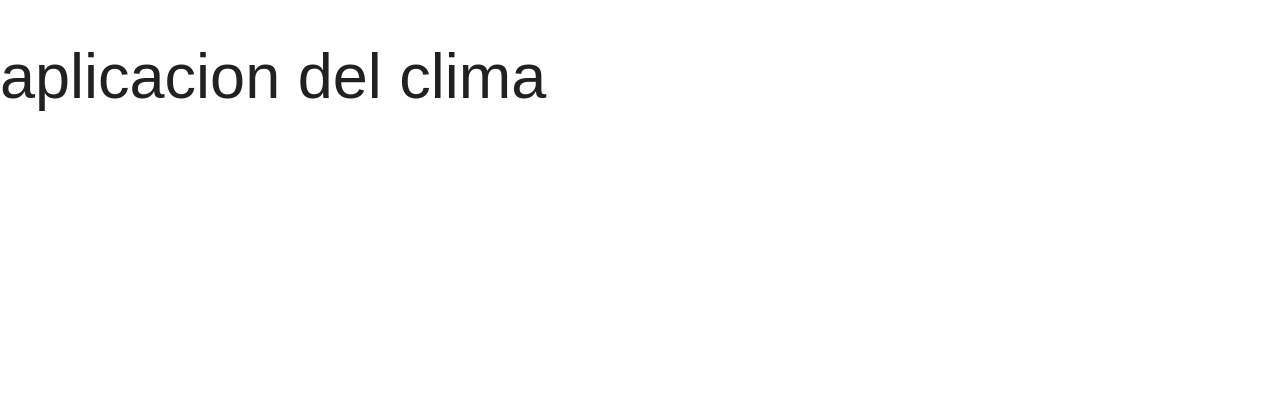
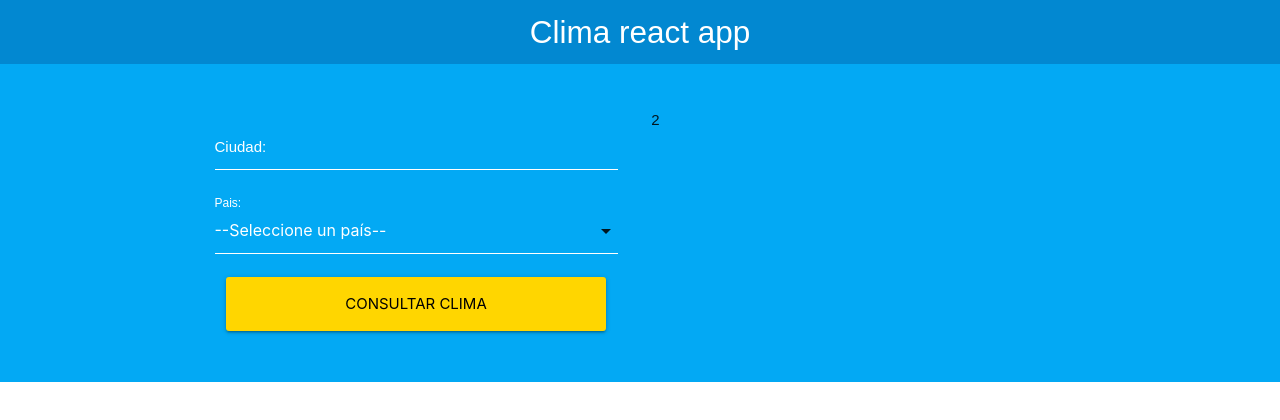
Before and after one commit to Velfin-Velasquez/clima, a React (Create React App) app: page / in a window 1280 px wide. Shown: the top 420 px of the page. Built offline with nearby package versions, Linux system fonts and the light colour scheme.

Commit message:
se creo formulario y se valido el mismo

```diff
--- a/src/App.js
+++ b/src/App.js
@@ -1,9 +1,21 @@
-import React from 'react'
+import React, { Fragment } from "react";
+import { Formulario } from "./components/Formulario";
+import { Header } from "./components/Header";
 
 export const App = () => {
   return (
-    <div>
-      <h1>aplicacion del clima</h1>
-    </div>
-  )
-}
+    <Fragment>
+      <Header titulo="Clima react app" />
+      <div className="contenedor-form">
+        <div className="container">
+          <div className="row">
+            <div className="col m6 s12">
+              <Formulario />
+            </div>
+            <div className="col m6 s12">2</div>
+          </div>
+        </div>
+      </div>
+    </Fragment>
+  );
+};
--- /dev/null
+++ b/src/components/Formulario.js
@@ -0,0 +1,77 @@
+import React, { useState } from "react";
+
+export const Formulario = () => {
+  //state de formulario
+  const [busqueda, guardarBusqueda] = useState({
+    ciudad: "",
+    pais: "",
+  });
+
+  //state de error
+  const [error, guardarError] = useState(false);
+
+  //extraer variables del formulario
+  const { ciudad, pais } = busqueda;
+
+  //funcion que actualiza los datos
+  const handleChange = (e) => {
+    guardarBusqueda({
+      ...busqueda,
+      [e.target.name]: e.target.value,
+    });
+  };
+
+  //cuando el usuario envia el formulario
+  const handleSubmit = (e) => {
+    e.preventDefault();
+
+    //validar
+    if (ciudad.trim() === "" || pais.trim() === "") {
+      guardarError(true);
+      return;
+    }
+
+    //si pasa la validacion
+    guardarError(false);
+
+    //enviar datos al componente principal
+  };
+
+  return (
+    <form onSubmit={handleSubmit}>
+      {error ? <p className="red darken-4 error">Hay campos vacios</p> : null}
+      <div className="input-field col s12">
+        <input
+          type="text"
+          name="ciudad"
+          id="ciudad"
+          value={ciudad}
+          onChange={handleChange}
+        />
+        <label htmlFor="ciudad">Ciudad: </label>
+      </div>
+
+      <div className="input-field col s12">
+        <select name="pais" value={pais} onChange={handleChange}>
+          <option value="">--Seleccione un país--</option>
+          <option value="US">Estados Unidos</option>
+          <option value="MX">México</option>
+          <option value="AR">Argentina</option>
+          <option value="CO">Colombia</option>
+          <option value="CR">Costa Rica</option>
+          <option value="ES">España</option>
+          <option value="PE">Perú</option>
+          <option value="EC">Ecuador</option>
+        </select>
+        <label htmlFor="pais">Pais:</label>
+        <div className="input-field col s12">
+          <input
+            type="submit"
+            value="Consultar clima"
+            className="waves-effect waves-light btn-large btn-block yellow accent-4"
+          />
+        </div>
+      </div>
+    </form>
+  );
+};
--- /dev/null
+++ b/src/components/Header.js
@@ -0,0 +1,11 @@
+import React from "react";
+
+export const Header = ({ titulo }) => {
+  return (
+    <nav>
+      <div className="nav-wrapper light-blue darken-2">
+        <a href="#!" className="brand-logo">{titulo}</a>
+      </div>
+    </nav>
+  );
+};
```
Also changed, not shown: 2 other files (tests, documents, lock files or other folders).
